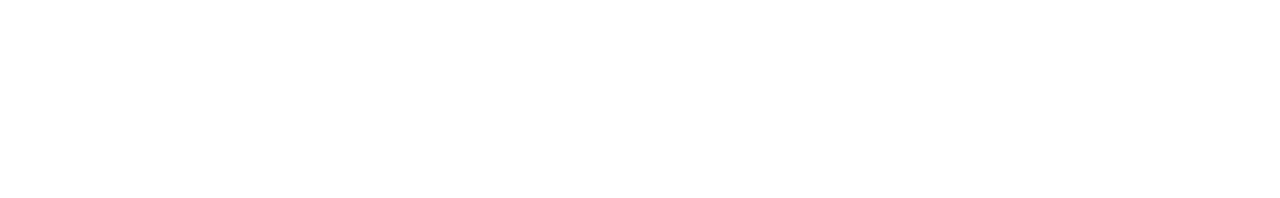
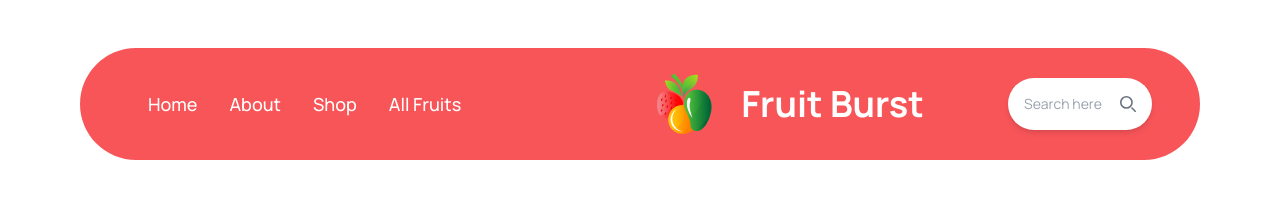
Before and after one commit to DressedHuman/third-assignment, a plain HTML site: page index.html in a window 1280 px wide. Drawn offline with nearby package versions, Linux system fonts and the light colour scheme.

Commit message:
added the navbar

```diff
--- a/index.html
+++ b/index.html
@@ -5,12 +5,79 @@
     <meta charset="UTF-8">
     <meta name="viewport" content="width=device-width, initial-scale=1.0">
     <title>Fruit Burst Web</title>
+    <!-- tailwind and daisyUI -->
     <link href="https://cdn.jsdelivr.net/npm/daisyui@3.5.0/dist/full.css" rel="stylesheet" type="text/css" />
     <script src="https://cdn.tailwindcss.com"></script>
+
+    <!-- manrope google font -->
+    <link rel="preconnect" href="https://fonts.googleapis.com">
+    <link rel="preconnect" href="https://fonts.gstatic.com" crossorigin>
+    <link href="https://fonts.googleapis.com/css2?family=Manrope:wght@400;500;600;700;800&display=swap"
+        rel="stylesheet">
+
+    <!-- custom styles -->
+    <style>
+        .font-manrope {
+            font-family: 'Manrope', sans-serif;
+        }
+    </style>
 </head>
 
-<body>
+<body class="font-manrope">
+    <header>
+        <!-- navbar section -->
+        <nav class="my-12 mx-5 lg:mx-20">
+            <div class="navbar lg:bg-[#F85559] h-28 rounded-full gap-44 justify-between items-center px-12 py-8">
+                <div class="navbar-start gap-44 sm:w-full md:w-full justify-between">
 
+                    <div class="navbar-center hidden lg:flex">
+                        <ul class="menu menu-horizontal px-1 text-white font-medium text-lg">
+                            <li><a>Home</a></li>
+                            <li><a>About</a></li>
+                            <li><a>Shop</a></li>
+                            <li><a>All Fruits</a></li>
+                        </ul>
+                    </div>
+                    <div class="flex gap-3 items-center">
+                        <img class="w-16" src="images/logo.png" alt="">
+                        <a class="btn btn-ghost normal-case text-xl lg:text-4xl text-[#121212] lg:text-white font-bold">Fruit
+                            Burst</a>
+                    </div>
+                    <div class="dropdown">
+                        <label tabindex="0" class="btn btn-ghost lg:hidden">
+                            <svg xmlns="http://www.w3.org/2000/svg" class="h-5 w-5" fill="none" viewBox="0 0 24 24"
+                                stroke="currentColor">
+                                <path stroke-linecap="round" stroke-linejoin="round" stroke-width="2"
+                                    d="M4 6h16M4 12h8m-8 6h16" />
+                            </svg>
+                        </label>
+                        <ul tabindex="0"
+                            class="menu menu-sm dropdown-content mt-3 z-[1] p-2 shadow bg-base-100 rounded-box w-52">
+                            <li><a>Home</a></li>
+                            <li><a>About</a></li>
+                            <li><a>Shop</a></li>
+                            <li><a>All Fruits</a></li>
+                        </ul>
+                    </div>
+                </div>
+                <!-- search bar -->
+                <form class="hidden lg:flex bg-white dark:bg-gray-700 rounded-full p-2 shadow-md">
+                    <label for="default-search" class="sr-only">Search</label>
+                    <div class="relative flex items-center w-full">
+                      <input type="search" id="default-search" class="w-full p-2 text-sm text-gray-900 dark:text-white rounded-full bg-transparent focus:outline-none" placeholder="Search here" required/>
+                      <div class="absolute inset-y-0 right-2 flex items-center pointer-events-none">
+                        <svg class="w-4 h-4 text-gray-500 dark:text-gray-400" aria-hidden="true" xmlns="http://www.w3.org/2000/svg" fill="none" viewBox="0 0 20 20">
+                          <path stroke="currentColor" stroke-linecap="round" stroke-linejoin="round" stroke-width="2" d="m19 19-4-4m0-7A7 7 0 1 1 1 8a7 7 0 0 1 14 0Z" />
+                        </svg>
+                      </div>
+                    </div>
+                  </form>
+
+            </div>
+        </nav>
+    </header>
+    <main></main>
+    <footer></footer>
 </body>
 
 </html>
```
Also changed, not shown: tailwind.config.js (added, +8 -0 lines).
